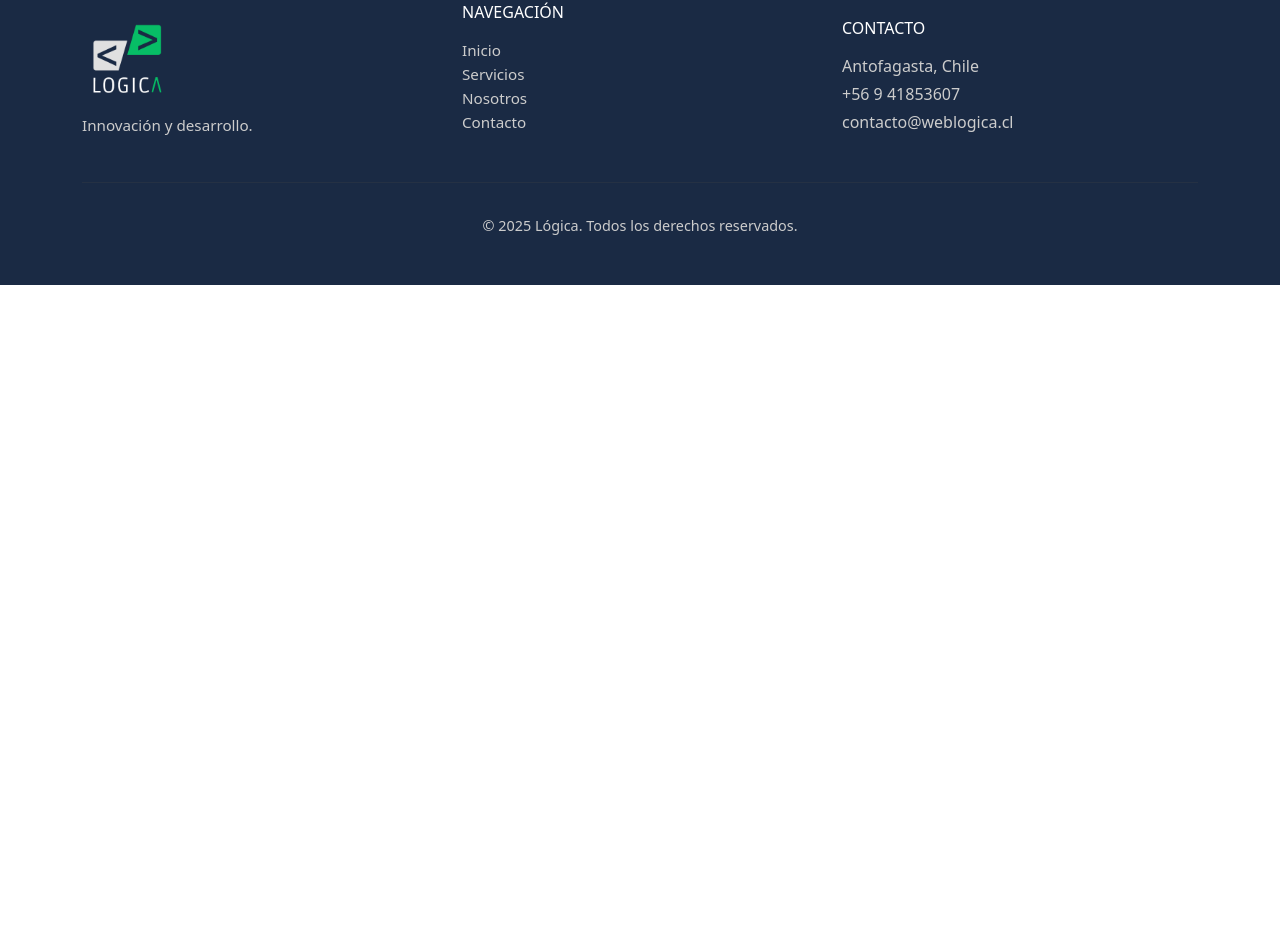
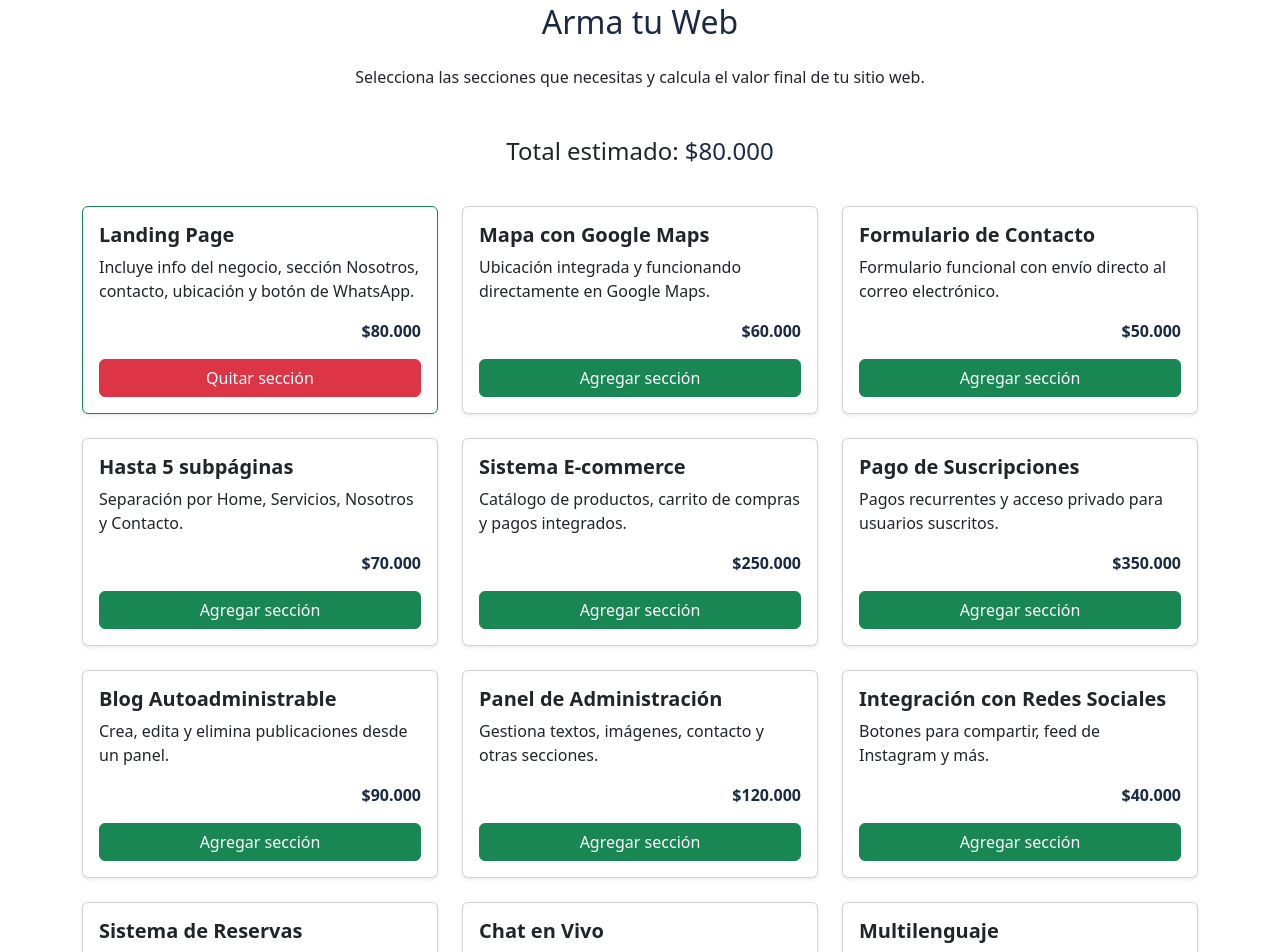
Before and after one commit to cristiangodoyangel/weblogicacl, a React (Vite) app: page /arma-tu-web in a window 1280 px wide. Shown: the part 161-1113 px from the top of the page. Before the commit the page ends 800 px from the top, so only its background shows below. Built offline with nearby package versions, Linux system fonts and the light colour scheme.

Commit message:
Actualización de ArmaTuWeb: sistema visual sin drag & drop, selección de secciones con botón, cálculo de total y envío por WhatsApp

```diff
--- a/package.json
+++ b/package.json
@@ -10,6 +10,7 @@
     "preview": "vite preview"
   },
   "dependencies": {
+    "@atlaskit/pragmatic-drag-and-drop": "^1.5.2",
     "@fortawesome/free-brands-svg-icons": "^6.7.2",
     "@fortawesome/free-solid-svg-icons": "^6.7.2",
     "@fortawesome/react-fontawesome": "^0.2.2",
--- a/src/App.jsx
+++ b/src/App.jsx
@@ -5,6 +5,10 @@ import Footer from './components/Footer';
 import Servicios from './pages/Servicios';
 import Nosotros from './pages/Nosotros';
 import Contacto from './pages/Contacto';
+import ArmaTuWeb from './pages/ArmaTuWeb';
+
+
+
 
 
 function App() {
@@ -16,6 +20,9 @@ function App() {
         <Route path="/servicios" element={<Servicios />} />
         <Route path="/nosotros" element={<Nosotros />} />
         <Route path="/contacto" element={<Contacto />} />
+        <Route path="/arma-tu-web" element={<ArmaTuWeb />} />
+
+
       </Routes>
       <Footer />
     </>
--- /dev/null
+++ b/src/data/seccionesDisponibles.js
@@ -0,0 +1,75 @@
+export const seccionesDisponibles = [
+    {
+      id: 'landing',
+      nombre: 'Landing Page',
+      descripcion: 'Incluye info del negocio, sección Nosotros, contacto, ubicación y botón de WhatsApp.',
+      precio: 80000,
+      incluidaPorDefecto: true
+    },
+    {
+      id: 'mapa',
+      nombre: 'Mapa con Google Maps',
+      descripcion: 'Ubicación integrada y funcionando directamente en Google Maps.',
+      precio: 60000,
+    },
+    {
+      id: 'formulario',
+      nombre: 'Formulario de Contacto',
+      descripcion: 'Formulario funcional con envío directo al correo electrónico.',
+      precio: 50000,
+    },
+    {
+      id: 'subpaginas',
+      nombre: 'Hasta 5 subpáginas',
+      descripcion: 'Separación por Home, Servicios, Nosotros y Contacto.',
+      precio: 70000,
+    },
+    {
+      id: 'ecommerce',
+      nombre: 'Sistema E-commerce',
+      descripcion: 'Catálogo de productos, carrito de compras y pagos integrados.',
+      precio: 250000,
+    },
+    {
+      id: 'suscripciones',
+      nombre: 'Pago de Suscripciones',
+      descripcion: 'Pagos recurrentes y acceso privado para usuarios suscritos.',
+      precio: 350000,
+    },
+    {
+      id: 'blog',
+      nombre: 'Blog Autoadministrable',
+      descripcion: 'Crea, edita y elimina publicaciones desde un panel.',
+      precio: 90000,
+    },
+    {
+      id: 'panel',
+      nombre: 'Panel de Administración',
+      descripcion: 'Gestiona textos, imágenes, contacto y otras secciones.',
+      precio: 120000,
+    },
+    {
+      id: 'redes',
+      nombre: 'Integración con Redes Sociales',
+      descripcion: 'Botones para compartir, feed de Instagram y más.',
+      precio: 40000,
+    },
+    {
+      id: 'reservas',
+      nombre: 'Sistema de Reservas',
+      descripcion: 'Calendario para agendar horas o citas desde la web.',
+      precio: 180000,
+    },
+    {
+      id: 'chat',
+      nombre: 'Chat en Vivo',
+      descripcion: 'Integración de WhatsApp, Tawk.to u otro sistema de chat flotante.',
+      precio: 60000,
+    },
+    {
+      id: 'multilenguaje',
+      nombre: 'Multilenguaje',
+      descripcion: 'Sitio disponible en dos idiomas (ej: español e inglés).',
+      precio: 90000,
+    },
+  ];
--- /dev/null
+++ b/src/pages/ArmaTuWeb.jsx
@@ -0,0 +1,86 @@
+import React, { useState } from 'react';
+import { Container, Button, Card } from 'react-bootstrap';
+import { seccionesDisponibles } from '../data/seccionesDisponibles';
+
+function ArmaTuWeb() {
+  const [seleccionadas, setSeleccionadas] = useState(
+    seccionesDisponibles.filter(s => s.incluidaPorDefecto)
+  );
+
+  const toggleSeleccion = (seccion) => {
+    const existe = seleccionadas.find(s => s.id === seccion.id);
+    if (existe) {
+      setSeleccionadas(seleccionadas.filter(s => s.id !== seccion.id));
+    } else {
+      setSeleccionadas([...seleccionadas, seccion]);
+    }
+  };
+
+  const total = seleccionadas.reduce((acc, s) => acc + s.precio, 0);
+
+  // 🔗 Generar mensaje para WhatsApp
+  const generarLinkWhatsApp = () => {
+    const lista = seleccionadas
+      .map(s => `• ${s.nombre} - $${s.precio.toLocaleString('es-CL')}`)
+      .join('\n');
+
+    const mensaje = `Hola, me interesa esta cotización para una web personalizada:\n\n${lista}\n\nTotal estimado: $${total.toLocaleString('es-CL')}\n\n¿Podemos conversar?`;
+
+    const url = `https://wa.me/56941853607?text=${encodeURIComponent(mensaje)}`;
+    window.open(url, '_blank');
+  };
+
+  return (
+    <section className="py-5">
+      <Container>
+        <h2 className="text-center mb-4 text-logica-green">Arma tu Web</h2>
+        <p className="text-center mb-5">
+          Selecciona las secciones que necesitas y calcula el valor final de tu sitio web.
+        </p>
+
+        <div className="text-center mt-4">
+          <h4>Total estimado: <span className="text-logica-green">${total.toLocaleString('es-CL')}</span></h4>
+        </div>
+
+        <div className="row g-4 mt-3">
+          {seccionesDisponibles.map((seccion) => {
+            const activa = seleccionadas.some(s => s.id === seccion.id);
+            return (
+              <div className="col-md-6 col-lg-4" key={seccion.id}>
+                <Card className={`h-100 shadow-sm ${activa ? 'border-success' : ''}`}>
+                  <Card.Body>
+                    <Card.Title className="fw-bold">{seccion.nombre}</Card.Title>
+                    <Card.Text>{seccion.descripcion}</Card.Text>
+                    <p className="fw-bold text-end text-logica-green">
+                      ${seccion.precio.toLocaleString('es-CL')}
+                    </p>
+                    <Button
+                      variant={activa ? 'danger' : 'success'}
+                      onClick={() => toggleSeleccion(seccion)}
+                      className="w-100"
+                    >
+                      {activa ? 'Quitar sección' : 'Agregar sección'}
+                    </Button>
+                  </Card.Body>
+                </Card>
+              </div>
+            );
+          })}
+        </div>
+
+        {/* 🟢 Botón de cotización */}
+        <div className="text-center mt-5">
+          <Button
+            variant="success"
+            size="lg"
+            onClick={generarLinkWhatsApp}
+          >
+            💬 Quiero esta cotización
+          </Button>
+        </div>
+      </Container>
+    </section>
+  );
+}
+
+export default ArmaTuWeb;
```
Also changed, not shown: 1 other file (tests, documents, lock files or other folders).
